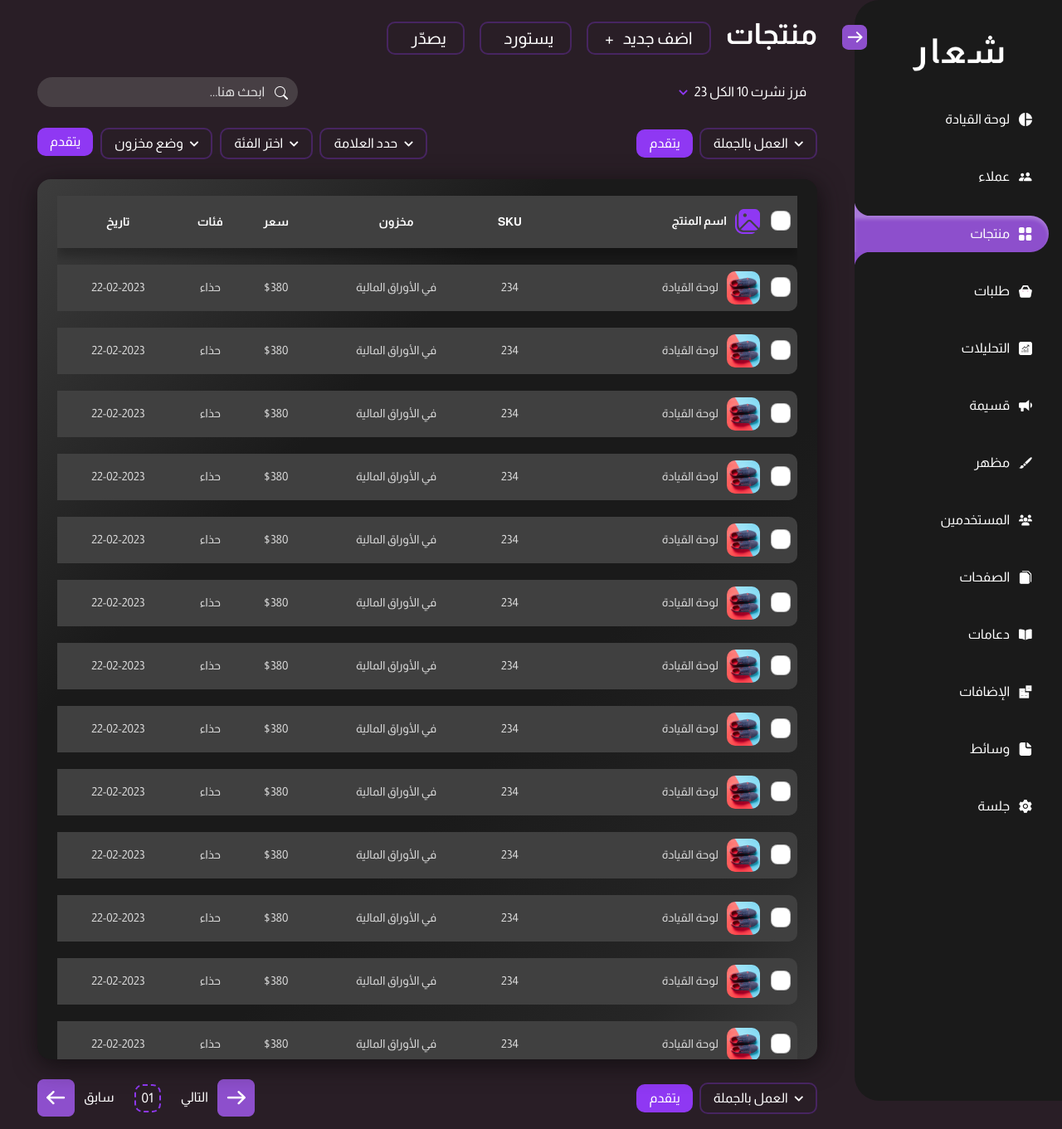
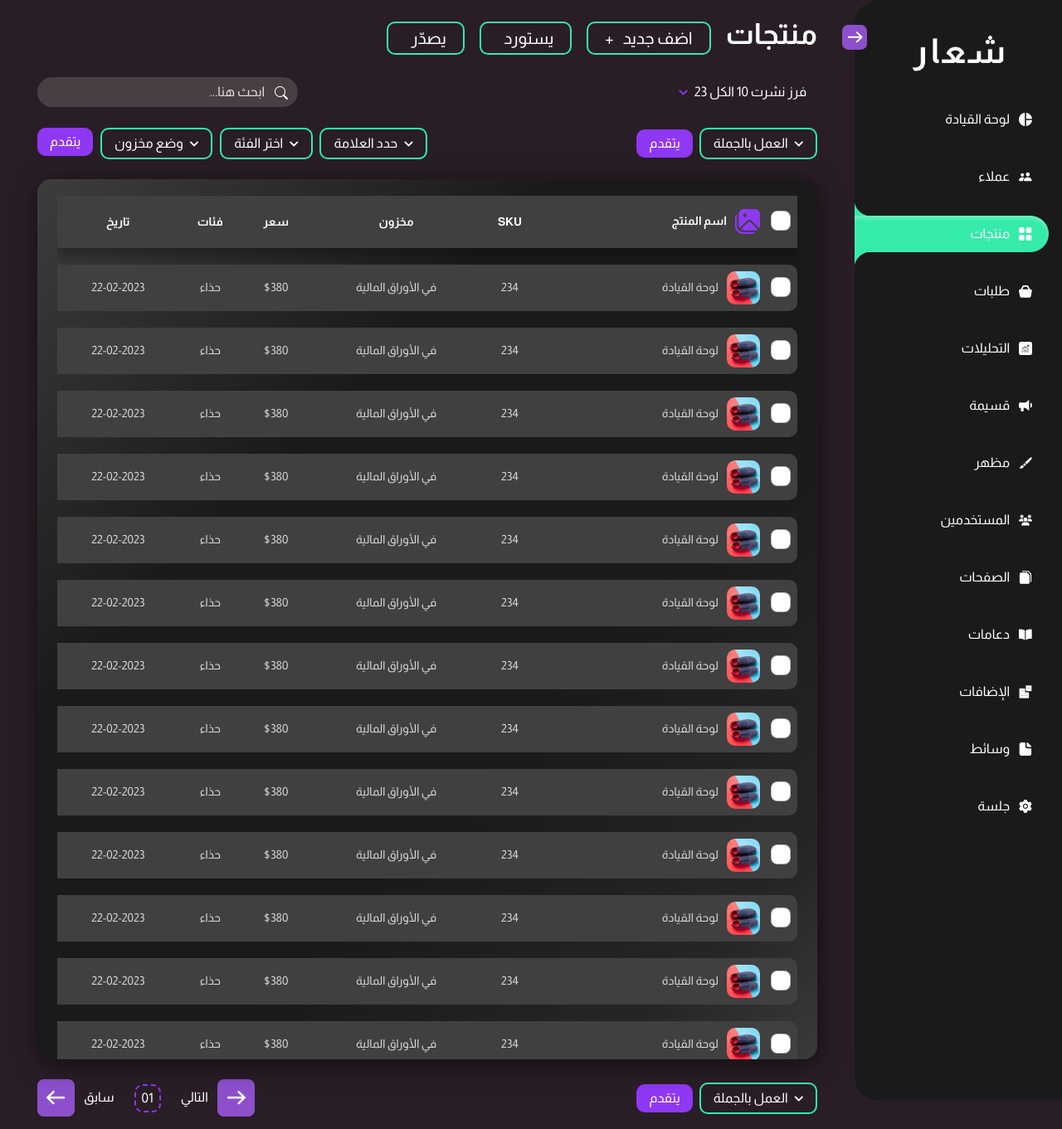
Before and after one commit to WaqasGoraya/WP_Custom_Dashboard, a PHP site: page /page-templates/product.html in a window 1280 px wide. Shown: the whole page at 83% size. Run offline with PHP 8.4, Linux system fonts and the light colour scheme; some libraries are stand-ins or nearby versions.

Commit message:
promary color

```diff
--- a/includes/assets/css/style.css
+++ b/includes/assets/css/style.css
@@ -333,7 +333,7 @@
     left: 0;
     top: -20px;
     background: #000;
-    background: radial-gradient(circle at 20px 20px, transparent 20px, #a879d8 21px);
+    background: radial-gradient(circle at 20px 20px, transparent 20px, #35ebaa 21px);
     transform: rotate(-90deg)
 }
 
@@ -345,7 +345,7 @@
     left: 0;
     bottom: -20px;
     background: #000;
-    background: radial-gradient(circle at 20px 20px, transparent 20px, #8d4fcc 21px);
+    background: radial-gradient(circle at 20px 20px, transparent 20px, #35ebaa 21px);
 }
 
 .sidebar .navbar .navbar-nav .nav-link.active {
@@ -997,7 +998,7 @@
 .top-inner-page-btn button {
     padding: 3px 20px;
     background: none;
-    border: 2px solid #472561;
+    border: 2px solid #35ebaa;
     border-radius: 10px;
     color: #948E92;
     margin-right: 15px;
@@ -1036,7 +1037,7 @@
 }
 
 .content .top-dropdown .btn-drop {
-    border: 2px solid #472561;
+    border: 2px solid #35ebaa;
     color: white;
     padding: 5px 15px;
     border-radius: 10px;
@@ -1197,7 +1198,7 @@
 .top-inner-page-btn button {
     padding: 3px 20px;
     background: none;
-    border: 2px solid #472561;
+    border: 2px solid #35ebaa;
     border-radius: 10px;
     color: #948E92;
     margin-right: 15px;
@@ -1236,7 +1237,7 @@
 }
 
 .content .top-dropdown .btn-drop {
-    border: 2px solid #472561;
+    border: 2px solid #35ebaa;
     color: white;
     padding: 5px 15px;
     border-radius: 10px;
@@ -1389,7 +1390,7 @@
 .top-inner-page-btn button {
     padding: 3px 20px;
     background: none;
-    border: 2px solid #472561;
+    border: 2px solid #35ebaa;
     border-radius: 10px;
     color: #948E92;
     margin-right: 15px;
@@ -1428,7 +1429,7 @@
 }
 
 .content .top-dropdown .btn-drop {
-    border: 2px solid #472561;
+    border: 2px solid #35ebaa;
     color: white;
     padding: 5px 15px;
     border-radius: 10px;
```
Also changed, not shown: other parts of includes/assets/css/style.css (+44 -39 lines), includes/pages-hide.php (+22 -22 lines).
